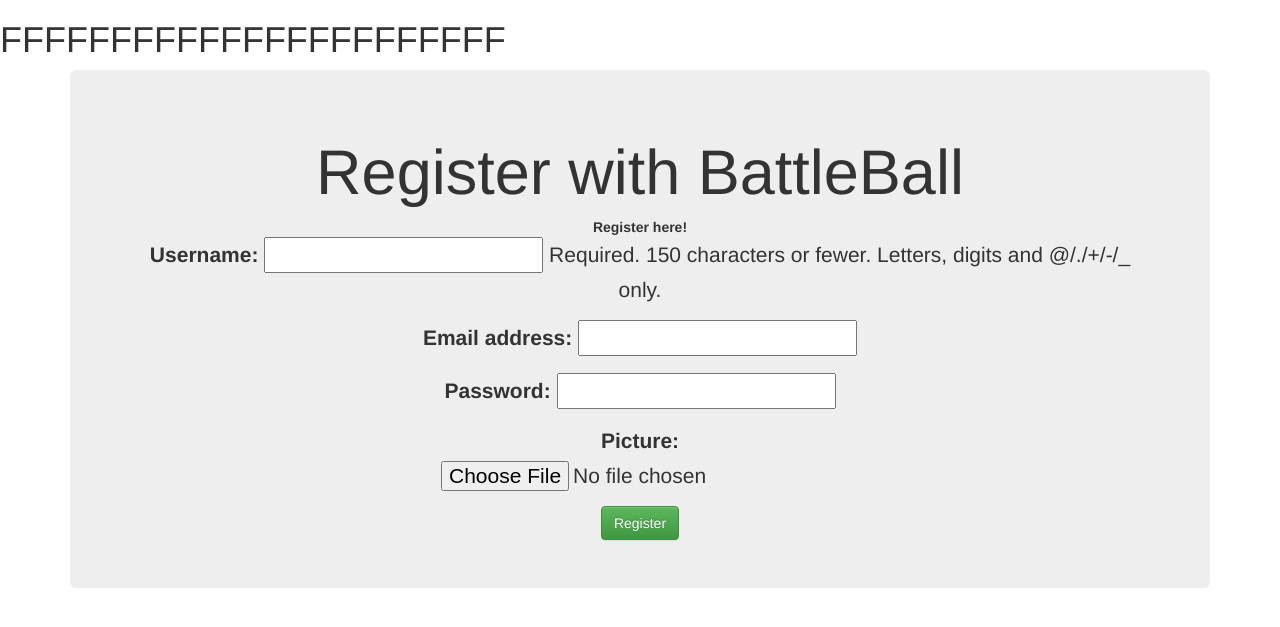
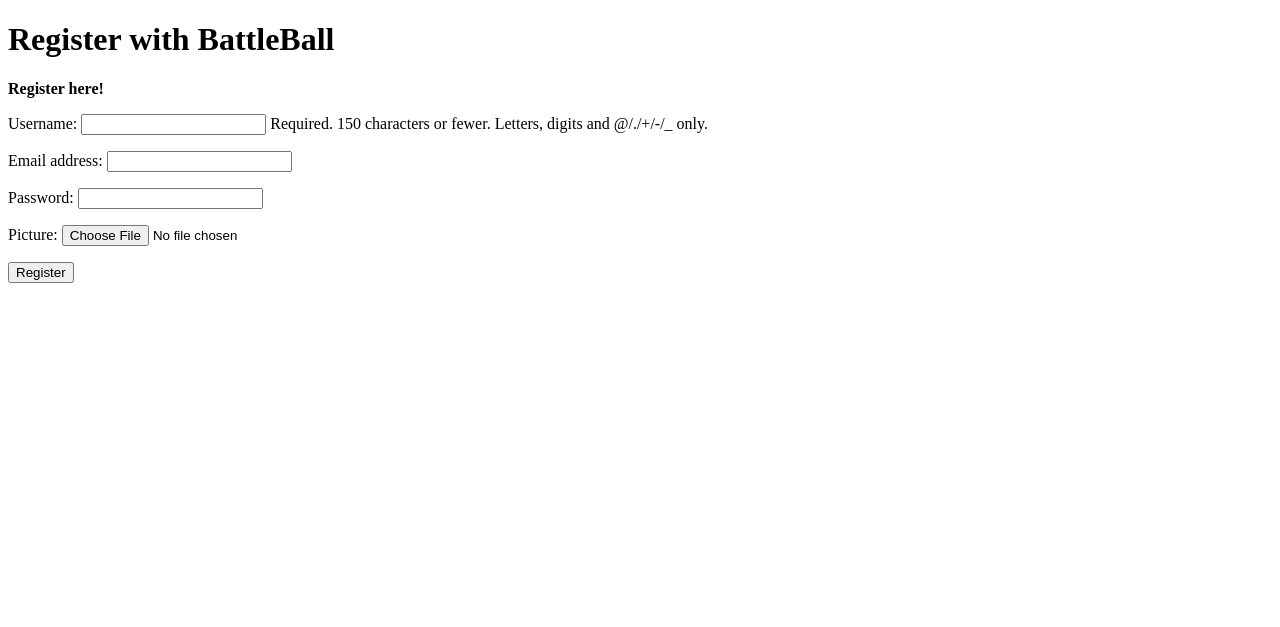
Before and after one commit to donaldjvillarreal/BattleBall, a Django app: template app/app/templates/battleball/register.html in a window 1280 px wide. Shown: the top 627 px of the page. Run offline with Django 3.2, Linux system fonts and the light colour scheme; the template is opened without the code that fills it: values that come from a table or form of the project are taken from there, others are empty; some libraries are stand-ins or nearby versions.

Commit message:
register.html is reduntant, back to original

```diff
--- a/app/app/templates/battleball/register.html
+++ b/app/app/templates/battleball/register.html
@@ -3,17 +3,9 @@
     <head>
         <meta charset='utf-8'>
         <title>BattleBall Registration</title>
-<link rel="stylesheet" href="https://maxcdn.bootstrapcdn.com/bootstrap/3.3.4/css/bootstrap.min.css">
-<link rel="stylesheet" href="https://maxcdn.bootstrapcdn.com/bootstrap/3.3.4/css/bootstrap-theme.min.css">
-<script src="https://ajax.googleapis.com/ajax/libs/jquery/1.11.2/jquery.min.js"></script>
-<script src="https://maxcdn.bootstrapcdn.com/bootstrap/3.3.4/js/bootstrap.min.js"></script>
     </head>
 
     <body>
-		<h1> FFFFFFFFFFFFFFFFFFFFFFF</h1>
-		<div class="container">
-		<div class="jumbotron">
-				<center>
         <h1>Register with BattleBall</h1>
 
         {% if registered %}
@@ -30,11 +22,8 @@
             {{ user_form.as_p }}
             {{ profile_form.as_p }}
 
-            <input type="submit" class="btn btn-success" name="submit" value="Register" />
+            <input type="submit" name="submit" value="Register" />
         </form>
         {% endif %}
-				</center>
-		</div>
-		</div>
     </body>
 </html>
```
